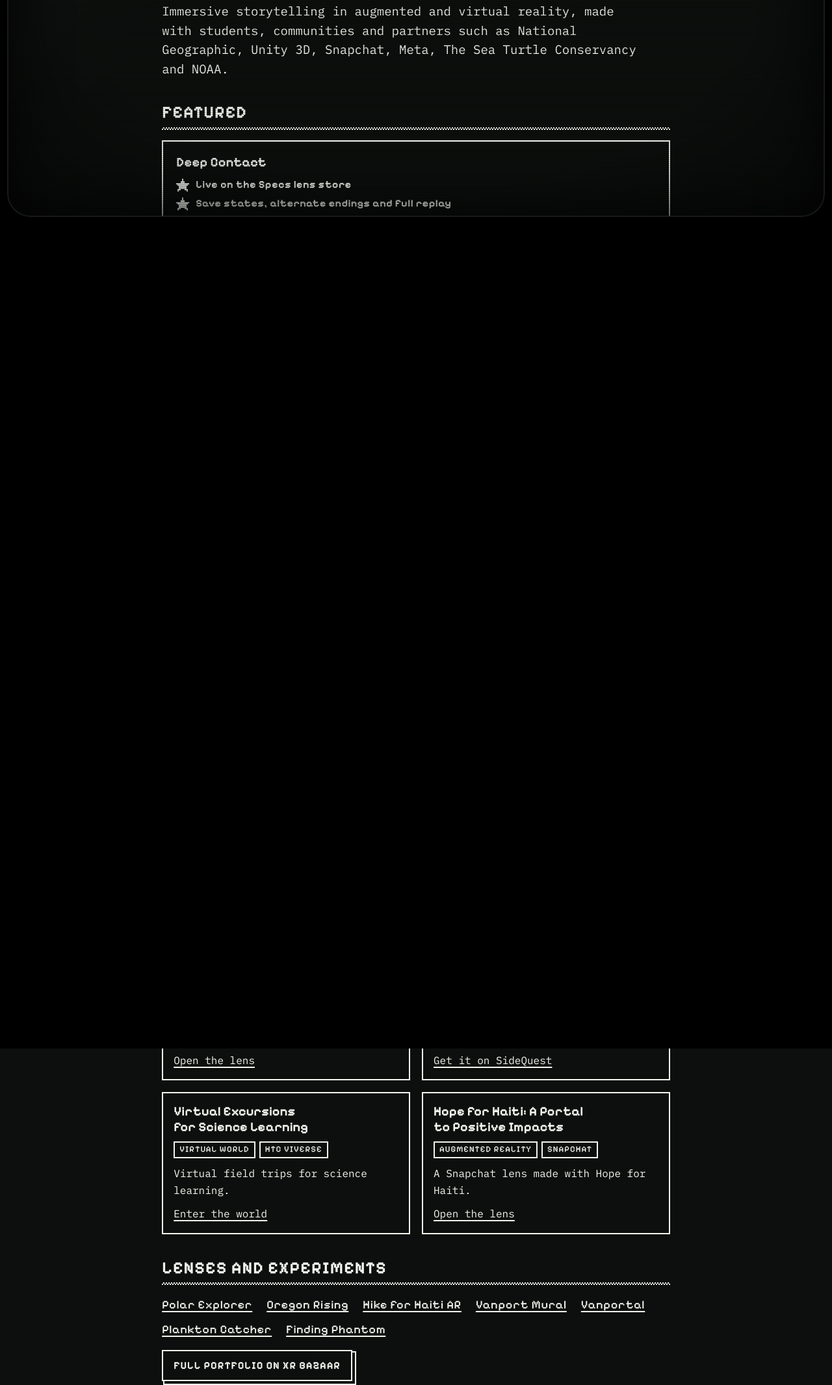
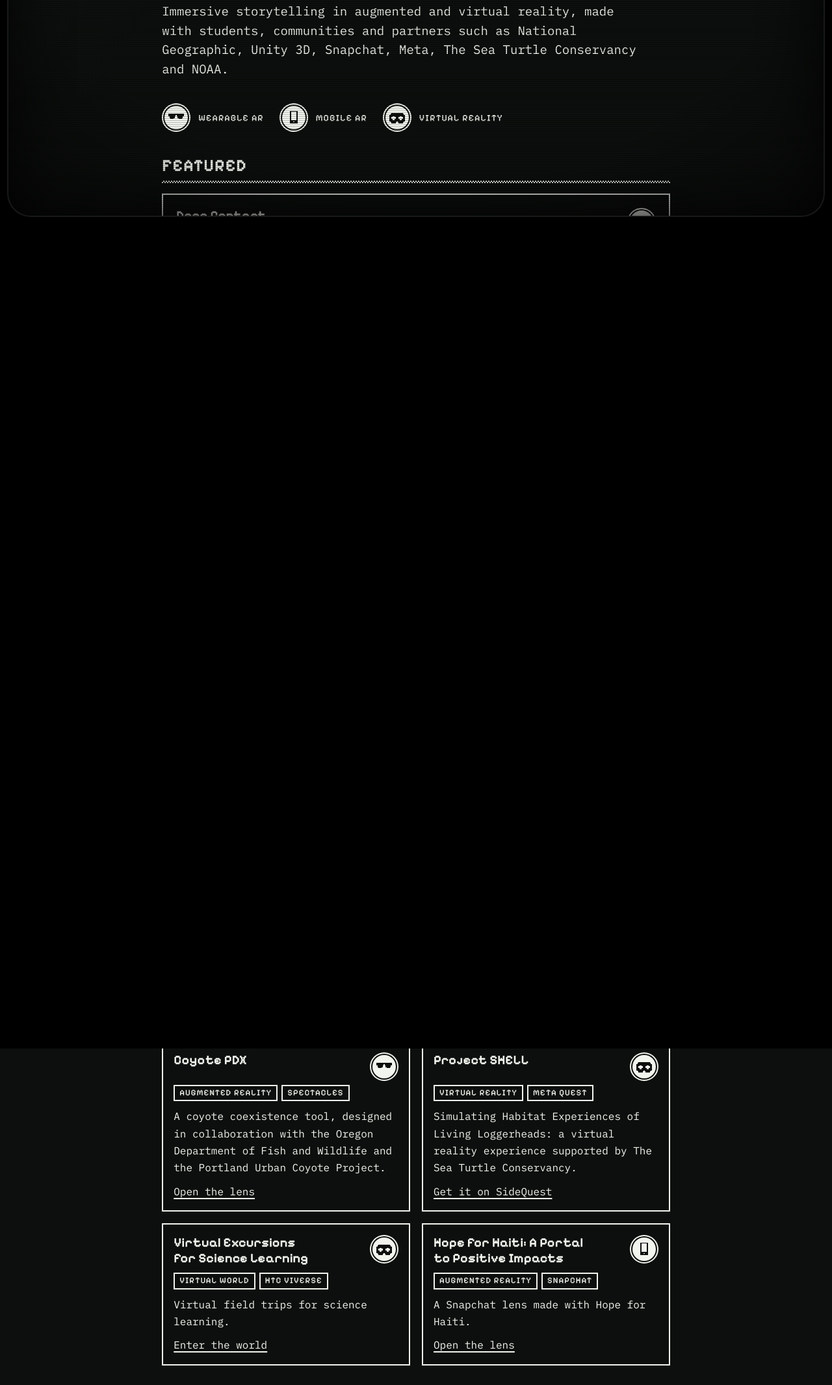
Before and after one commit to oregonrealitylab/xrprof-site, a plain HTML site: page my-immersive-projects/index.html in a window 1280 px wide. Shown: the part 455-2587 px from the top of the page at 65% size. Drawn offline with Linux system fonts and the light colour scheme.

Commit message:
Immersive Projects: device icons, award stars, Coyote PDX partners
Co-Authored-By: Claude Fable 5.2 <noreply@anthropic.com>
Claude-Session: https://claude.ai/code/session_011tPBAXL9S45m7bkyd274RR

```diff
--- a/assets/site.css
+++ b/assets/site.css
@@ -77,6 +77,14 @@ section>p,.lead,.stack>p{max-width:65ch}
 .grid{display:grid;gap:18px}
 .grid.three{grid-template-columns:repeat(auto-fit,minmax(220px,1fr))}
 .grid.two{grid-template-columns:repeat(auto-fit,minmax(300px,1fr))}
+.head{display:flex;align-items:flex-start;justify-content:space-between;gap:12px}
+.kind{flex:none;width:36px;height:36px;border-radius:50%;background:var(--ink);color:var(--water);display:grid;place-items:center;
+  box-shadow:0 0 0 2px var(--water),0 0 0 4px var(--ink);margin:4px 4px 0 0}
+.kind svg{width:24px;height:24px;display:block}
+.sr{position:absolute;width:1px;height:1px;overflow:hidden;clip-path:inset(50%);white-space:nowrap}
+.key{list-style:none;padding:0;display:flex;flex-wrap:wrap;gap:10px 24px;font-family:var(--display);font-size:14px;letter-spacing:.08em;text-transform:uppercase}
+.key li{display:flex;align-items:center;gap:12px}
+.key .kind{margin:4px}
 .card .more{margin-top:auto;display:flex;flex-wrap:wrap;gap:6px 18px}
 .card .stars{font-size:16px}
 .card{border:2px solid var(--ink);padding:16px;display:flex;flex-direction:column;gap:10px;min-width:0}
--- a/my-immersive-projects/index.html
+++ b/my-immersive-projects/index.html
@@ -9,7 +9,7 @@
 <link rel="icon" href="../assets/favicon.svg" type="image/svg+xml">
 <link rel="preconnect" href="https://fonts.googleapis.com">
 <link href="https://fonts.googleapis.com/css2?family=IBM+Plex+Mono:ital,wght@0,400;0,600;1,400&family=Pixelify+Sans:wght@500;700&display=swap" rel="stylesheet">
-<link rel="stylesheet" href="../assets/site.css?v=30f85609">
+<link rel="stylesheet" href="../assets/site.css?v=56f33c50">
 </head>
 <body>
 <div class="tube" aria-hidden="true"></div>
@@ -32,13 +32,19 @@
     <h1>My Immersive Projects</h1>
     <p class="lead">Immersive storytelling in augmented and virtual reality, made with students, communities and partners such as National Geographic, Unity 3D, Snapchat, Meta, The Sea Turtle Conservancy and NOAA.</p>
 
+    <ul class="key" aria-label="Icon key">
+      <li><span class="kind"><svg viewBox="0 0 15 15" aria-hidden="true" shape-rendering="crispEdges"><path fill="currentColor" d="M0 4h15v1h-15zM0 5h7v1h-7zM8 5h7v1h-7zM1 6h5v1h-5zM9 6h5v1h-5zM1 7h5v1h-5zM9 7h5v1h-5zM2 8h3v1h-3zM10 8h3v1h-3z"/></svg></span>Wearable AR</li>
+      <li><span class="kind"><svg viewBox="0 0 15 15" aria-hidden="true" shape-rendering="crispEdges"><path fill="currentColor" d="M4 1h7v1h-7zM4 2h1v1h-1zM10 2h1v1h-1zM4 3h1v1h-1zM10 3h1v1h-1zM4 4h1v1h-1zM10 4h1v1h-1zM4 5h1v1h-1zM10 5h1v1h-1zM4 6h1v1h-1zM10 6h1v1h-1zM4 7h1v1h-1zM10 7h1v1h-1zM4 8h1v1h-1zM10 8h1v1h-1zM4 9h1v1h-1zM10 9h1v1h-1zM4 10h7v1h-7zM4 11h3v1h-3zM8 11h3v1h-3zM4 12h7v1h-7z"/></svg></span>Mobile AR</li>
+      <li><span class="kind"><svg viewBox="0 0 15 15" aria-hidden="true" shape-rendering="crispEdges"><path fill="currentColor" d="M2 3h11v1h-11zM1 4h13v1h-13zM0 5h15v1h-15zM0 6h3v1h-3zM5 6h5v1h-5zM12 6h3v1h-3zM0 7h2v1h-2zM6 7h3v1h-3zM13 7h2v1h-2zM0 8h2v1h-2zM6 8h3v1h-3zM13 8h2v1h-2zM0 9h3v1h-3zM5 9h5v1h-5zM12 9h3v1h-3zM0 10h15v1h-15zM1 11h6v1h-6zM8 11h6v1h-6zM2 12h4v1h-4zM9 12h4v1h-4z"/></svg></span>Virtual reality</li>
+    </ul>
+
     <section>
       <h2>Featured</h2>
       <article class="card proj">
-        <h3>Deep Contact</h3>
+        <div class="head"><h3>Deep Contact</h3><span class="kind" title="Wearable AR"><svg viewBox="0 0 15 15" aria-hidden="true" shape-rendering="crispEdges"><path fill="currentColor" d="M0 4h15v1h-15zM0 5h7v1h-7zM8 5h7v1h-7zM1 6h5v1h-5zM9 6h5v1h-5zM1 7h5v1h-5zM9 7h5v1h-5zM2 8h3v1h-3zM10 8h3v1h-3z"/></svg><span class="sr">Wearable AR</span></span></div>
         <ul class="stars">
           <li><svg viewBox="0 0 9 9" aria-hidden="true" shape-rendering="crispEdges"><path fill="currentColor" d="M4 0h1v2h-1zM3 2h3v1h-3zM0 3h9v1h-9zM1 4h7v1h-7zM2 5h5v2h-5zM1 7h2v1h-2zM6 7h2v1h-2zM1 8h1v1h-1zM7 8h1v1h-1z"/></svg><span>Live on the Specs lens store</span></li>
-          <li><svg viewBox="0 0 9 9" aria-hidden="true" shape-rendering="crispEdges"><path fill="currentColor" d="M4 0h1v2h-1zM3 2h3v1h-3zM0 3h9v1h-9zM1 4h7v1h-7zM2 5h5v2h-5zM1 7h2v1h-2zM6 7h2v1h-2zM1 8h1v1h-1zM7 8h1v1h-1z"/></svg><span>Save states, alternate endings and full replay</span></li>
+          <li><svg viewBox="0 0 9 9" aria-hidden="true" shape-rendering="crispEdges"><path fill="currentColor" d="M4 0h1v2h-1zM3 2h3v1h-3zM0 3h9v1h-9zM1 4h7v1h-7zM2 5h5v2h-5zM1 7h2v1h-2zM6 7h2v1h-2zM1 8h1v1h-1zM7 8h1v1h-1z"/></svg><span>1st place, Best New Lens, Snapchat x Lenslist ($14,000)</span></li>
         </ul>
         <p class="tags"><span>Augmented reality</span><span>Specs</span><span>Learn / Tabletop / Creative</span></p>
         <p>A marine biologist&rsquo;s first day aboard a deep-sea research facility turns sinister. The search for a rare octopus exposes the expedition&rsquo;s real purpose.</p>
@@ -53,9 +59,10 @@
       <div class="grid two">
         <!-- EDIT: copy an <article class="card"> block per project. To add artwork, put an <img> as the first thing inside the card. -->
         <article class="card">
-          <h3>Otter Rock: Beneath the Surface</h3>
+          <div class="head"><h3>Otter Rock: Beneath the Surface</h3><span class="kind" title="Mobile AR"><svg viewBox="0 0 15 15" aria-hidden="true" shape-rendering="crispEdges"><path fill="currentColor" d="M4 1h7v1h-7zM4 2h1v1h-1zM10 2h1v1h-1zM4 3h1v1h-1zM10 3h1v1h-1zM4 4h1v1h-1zM10 4h1v1h-1zM4 5h1v1h-1zM10 5h1v1h-1zM4 6h1v1h-1zM10 6h1v1h-1zM4 7h1v1h-1zM10 7h1v1h-1zM4 8h1v1h-1zM10 8h1v1h-1zM4 9h1v1h-1zM10 9h1v1h-1zM4 10h7v1h-7zM4 11h3v1h-3zM8 11h3v1h-3zM4 12h7v1h-7z"/></svg><span class="sr">Mobile AR</span></span></div>
           <ul class="stars">
             <li><svg viewBox="0 0 9 9" aria-hidden="true" shape-rendering="crispEdges"><path fill="currentColor" d="M4 0h1v2h-1zM3 2h3v1h-3zM0 3h9v1h-9zM1 4h7v1h-7zM2 5h5v2h-5zM1 7h2v1h-2zM6 7h2v1h-2zM1 8h1v1h-1zM7 8h1v1h-1z"/></svg><span>Webby honorable mention: Apps, Software, and Immersive</span></li>
+            <li><svg viewBox="0 0 9 9" aria-hidden="true" shape-rendering="crispEdges"><path fill="currentColor" d="M4 0h1v2h-1zM3 2h3v1h-3zM0 3h9v1h-9zM1 4h7v1h-7zM2 5h5v2h-5zM1 7h2v1h-2zM6 7h2v1h-2zM1 8h1v1h-1zM7 8h1v1h-1z"/></svg><span>AWE Auggie Award finalist, Best Societal Impact (2025)</span></li>
           </ul>
           <p class="tags"><span>Augmented reality</span><span>Phones and tablets</span><span>2025</span></p>
           <p>An augmented reality experience that helps people see the submerged Otter Rock Marine Reserve: its habitats and wildlife, and the reserve&rsquo;s boundaries and rules.</p>
@@ -63,7 +70,7 @@
           <p class="more"><a href="https://news.uoregon.edu/students-chart-otter-rock-marine-reserve-augmented-reality" rel="noopener">Read the University of Oregon story</a> <a href="https://www.snapchat.com/unlock/?type=SNAPCODE&amp;uuid=27303645ee274f8faad1bec4f299bf0f&amp;metadata=01" rel="noopener">Open the lens</a></p>
         </article>
         <article class="card">
-          <h3>Ko-Kwel: He Carries a Story</h3>
+          <div class="head"><h3>Ko-Kwel: He Carries a Story</h3><span class="kind" title="Wearable AR"><svg viewBox="0 0 15 15" aria-hidden="true" shape-rendering="crispEdges"><path fill="currentColor" d="M0 4h15v1h-15zM0 5h7v1h-7zM8 5h7v1h-7zM1 6h5v1h-5zM9 6h5v1h-5zM1 7h5v1h-5zM9 7h5v1h-5zM2 8h3v1h-3zM10 8h3v1h-3z"/></svg><span class="sr">Wearable AR</span></span></div>
           <ul class="stars">
             <li><svg viewBox="0 0 9 9" aria-hidden="true" shape-rendering="crispEdges"><path fill="currentColor" d="M4 0h1v2h-1zM3 2h3v1h-3zM0 3h9v1h-9zM1 4h7v1h-7zM2 5h5v2h-5zM1 7h2v1h-2zM6 7h2v1h-2zM1 8h1v1h-1zM7 8h1v1h-1z"/></svg><span>1st place, Spectacles Community Challenge #12</span></li>
             <li><svg viewBox="0 0 9 9" aria-hidden="true" shape-rendering="crispEdges"><path fill="currentColor" d="M4 0h1v2h-1zM3 2h3v1h-3zM0 3h9v1h-9zM1 4h7v1h-7zM2 5h5v2h-5zM1 7h2v1h-2zM6 7h2v1h-2zM1 8h1v1h-1zM7 8h1v1h-1z"/></svg><span>AWE Auggie Award finalist, Best Societal Impact</span></li>
@@ -74,37 +81,37 @@
           <p class="more"><a href="https://xrbazaar.com/p/zyYoSEBmuGrPLAbYsOJ3Yg" rel="noopener">See it on XR Bazaar</a> <a href="https://journalism.uoregon.edu/news/ko-kwel-indigenous-storytelling-snap-ar" rel="noopener">Read the University of Oregon story</a></p>
         </article>
         <article class="card">
-          <h3>Kick Game</h3>
+          <div class="head"><h3>Kick Game</h3><span class="kind" title="Wearable AR"><svg viewBox="0 0 15 15" aria-hidden="true" shape-rendering="crispEdges"><path fill="currentColor" d="M0 4h15v1h-15zM0 5h7v1h-7zM8 5h7v1h-7zM1 6h5v1h-5zM9 6h5v1h-5zM1 7h5v1h-5zM9 7h5v1h-5zM2 8h3v1h-3zM10 8h3v1h-3z"/></svg><span class="sr">Wearable AR</span></span></div>
           <p class="tags"><span>Augmented reality</span><span>Spectacles</span><span>2026</span></p>
           <p>An AR field goal simulator. Kick American football field goals in your real surroundings.</p>
           <p class="more"><a href="https://xrbazaar.com/p/kick_game" rel="noopener">See it on XR Bazaar</a></p>
         </article>
         <article class="card">
-          <h3>Bailar</h3>
+          <div class="head"><h3>Bailar</h3><span class="kind" title="Wearable AR"><svg viewBox="0 0 15 15" aria-hidden="true" shape-rendering="crispEdges"><path fill="currentColor" d="M0 4h15v1h-15zM0 5h7v1h-7zM8 5h7v1h-7zM1 6h5v1h-5zM9 6h5v1h-5zM1 7h5v1h-5zM9 7h5v1h-5zM2 8h3v1h-3zM10 8h3v1h-3z"/></svg><span class="sr">Wearable AR</span></span></div>
           <p class="tags"><span>Augmented reality</span><span>Specs</span><span>2026</span></p>
           <p>An augmented reality lens built in Lens Studio for the upcoming Specs device.</p>
           <p class="more"><a href="https://xrbazaar.com/p/bailar" rel="noopener">See it on XR Bazaar</a></p>
         </article>
         <article class="card">
-          <h3>Coyote PDX</h3>
+          <div class="head"><h3>Coyote PDX</h3><span class="kind" title="Wearable AR"><svg viewBox="0 0 15 15" aria-hidden="true" shape-rendering="crispEdges"><path fill="currentColor" d="M0 4h15v1h-15zM0 5h7v1h-7zM8 5h7v1h-7zM1 6h5v1h-5zM9 6h5v1h-5zM1 7h5v1h-5zM9 7h5v1h-5zM2 8h3v1h-3zM10 8h3v1h-3z"/></svg><span class="sr">Wearable AR</span></span></div>
           <p class="tags"><span>Augmented reality</span><span>Spectacles</span></p>
-          <p>A coyote coexistence tool.</p>
+          <p>A coyote coexistence tool, designed in collaboration with the Oregon Department of Fish and Wildlife and the Portland Urban Coyote Project.</p>
           <p class="more"><a href="https://www.spectacles.com/lens/374eab700dbb4d01b892581e23254c38?type=SNAPCODE&amp;metadata=01" rel="noopener">Open the lens</a></p>
         </article>
         <article class="card">
-          <h3>Project SHELL</h3>
+          <div class="head"><h3>Project SHELL</h3><span class="kind" title="Virtual reality"><svg viewBox="0 0 15 15" aria-hidden="true" shape-rendering="crispEdges"><path fill="currentColor" d="M2 3h11v1h-11zM1 4h13v1h-13zM0 5h15v1h-15zM0 6h3v1h-3zM5 6h5v1h-5zM12 6h3v1h-3zM0 7h2v1h-2zM6 7h3v1h-3zM13 7h2v1h-2zM0 8h2v1h-2zM6 8h3v1h-3zM13 8h2v1h-2zM0 9h3v1h-3zM5 9h5v1h-5zM12 9h3v1h-3zM0 10h15v1h-15zM1 11h6v1h-6zM8 11h6v1h-6zM2 12h4v1h-4zM9 12h4v1h-4z"/></svg><span class="sr">Virtual reality</span></span></div>
           <p class="tags"><span>Virtual reality</span><span>Meta Quest</span></p>
           <p>Simulating Habitat Experiences of Living Loggerheads: a virtual reality experience supported by The Sea Turtle Conservancy.</p>
           <p class="more"><a href="https://sidequestvr.com/app/34888/project-shell-2024" rel="noopener">Get it on SideQuest</a></p>
         </article>
         <article class="card">
-          <h3>Virtual Excursions for Science Learning</h3>
+          <div class="head"><h3>Virtual Excursions for Science Learning</h3><span class="kind" title="Virtual reality"><svg viewBox="0 0 15 15" aria-hidden="true" shape-rendering="crispEdges"><path fill="currentColor" d="M2 3h11v1h-11zM1 4h13v1h-13zM0 5h15v1h-15zM0 6h3v1h-3zM5 6h5v1h-5zM12 6h3v1h-3zM0 7h2v1h-2zM6 7h3v1h-3zM13 7h2v1h-2zM0 8h2v1h-2zM6 8h3v1h-3zM13 8h2v1h-2zM0 9h3v1h-3zM5 9h5v1h-5zM12 9h3v1h-3zM0 10h15v1h-15zM1 11h6v1h-6zM8 11h6v1h-6zM2 12h4v1h-4zM9 12h4v1h-4z"/></svg><span class="sr">Virtual reality</span></span></div>
           <p class="tags"><span>Virtual world</span><span>HTC VIVERSE</span></p>
           <p>Virtual field trips for science learning.</p>
           <p class="more"><a href="https://worlds.viverse.com/zh-TW/Gynja5v" rel="noopener">Enter the world</a></p>
         </article>
         <article class="card">
-          <h3>Hope for Haiti: A Portal to Positive Impacts</h3>
+          <div class="head"><h3>Hope for Haiti: A Portal to Positive Impacts</h3><span class="kind" title="Mobile AR"><svg viewBox="0 0 15 15" aria-hidden="true" shape-rendering="crispEdges"><path fill="currentColor" d="M4 1h7v1h-7zM4 2h1v1h-1zM10 2h1v1h-1zM4 3h1v1h-1zM10 3h1v1h-1zM4 4h1v1h-1zM10 4h1v1h-1zM4 5h1v1h-1zM10 5h1v1h-1zM4 6h1v1h-1zM10 6h1v1h-1zM4 7h1v1h-1zM10 7h1v1h-1zM4 8h1v1h-1zM10 8h1v1h-1zM4 9h1v1h-1zM10 9h1v1h-1zM4 10h7v1h-7zM4 11h3v1h-3zM8 11h3v1h-3zM4 12h7v1h-7z"/></svg><span class="sr">Mobile AR</span></span></div>
           <p class="tags"><span>Augmented reality</span><span>Snapchat</span></p>
           <p>A Snapchat lens made with Hope for Haiti.</p>
           <p class="more"><a href="https://www.snapchat.com/lens/186150607753481fa7a94d6566223e69?type=SNAPCODE&amp;metadata=01" rel="noopener">Open the lens</a></p>
@@ -141,6 +148,6 @@
     <p>&copy; 2026 Daniel Pimentel. xrprof.org</p>
   </footer>
 </div>
-<script src="../assets/site.js?v=30f85609"></script>
+<script src="../assets/site.js?v=56f33c50"></script>
 </body>
 </html>
```
Also changed, not shown: about-me/index.html (+2 -2 lines), contact-me/index.html (+2 -2 lines), my-research/index.html (+2 -2 lines), my-teaching/index.html (+2 -2 lines).
